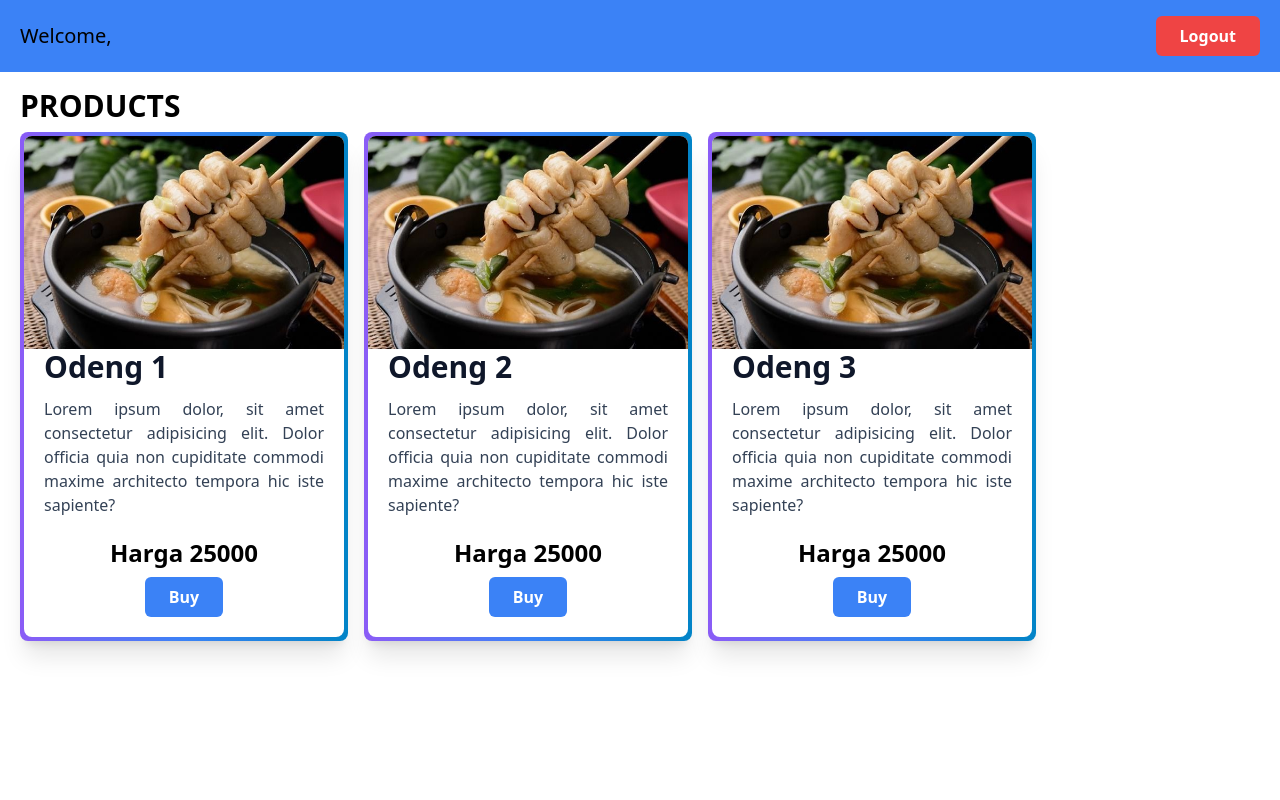
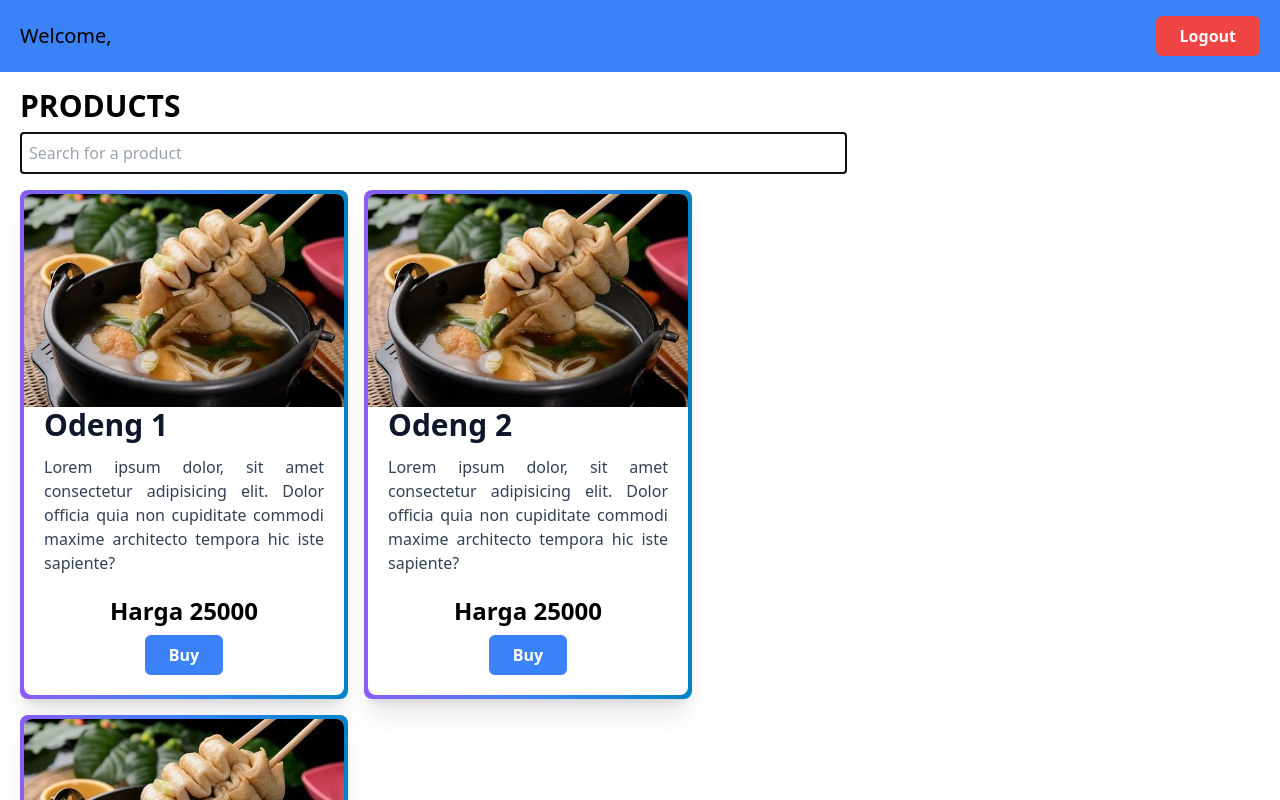
Before and after one commit to 20awm/relearn-nextjs, a Next.js app: page /products in a window 1280 px wide. Shown: the top 800 px of the page. Built offline with nearby package versions, Linux system fonts and the light colour scheme.

Commit message:
update useRef

```diff
--- a/src/pages/products/index.js
+++ b/src/pages/products/index.js
@@ -1,6 +1,6 @@
 import Button from "@/components/atoms/Button";
 import CardProduct from "@/components/molecules/CardProduct";
-import React, { useState, useEffect } from "react";
+import React, { useState, useEffect, useRef } from "react";
 
 const data = [
   {
@@ -33,12 +33,8 @@ function ProductsPage() {
   const [username, setUsername] = useState("");
   const [cart, setCart] = useState([]);
   const [total, setTotal] = useState(0);
-  /** useState : hooks dari react yang memungkinkan kita menambahkan state ke functional component.
-   * username : variabel state yang akan menyimpan nilai username
-   * setUsername : fungsi yang dipake buat memperbarui nilai username
-   * "" (string kosong dalam useState("")) : nilai awal dari state username
-   * ketika setUsername dipanggil dengan nilai baru, react akan me-render ulang komponen dengan nilai state yang baru
-   */
+  const [searchTerm, setSearchTerm] = useState("");
+  const searchInputRef = useRef(null);
 
   useEffect(() => {
     const getUsername = localStorage.getItem("username");
@@ -46,13 +42,8 @@ function ProductsPage() {
       setUsername(getUsername);
     }
     setCart(JSON.parse(localStorage.getItem("cart")) || []);
+    searchInputRef.current.focus();
   }, []);
-  /** useEffect(()=>{}, []) : hooks dari react yang memungkinkan kita untuk menambahkan side effect ke functional component
-   * useEffect dipake untuk memperbarui komponen ketika ada perubahan pada state.
-   * [] (array kosong/dependency array) : argumen kedua milik useEffect yang artinya efek ini akan dijalankan sekali
-   saat komponen pertama kali dirender(load).
-   jika username ditemukan di localStorage, ia menggunakan setUsername untuk memperbarui nilai dari state username
-   */
 
   const handleLogout = () => {
     localStorage.removeItem("username");
@@ -61,16 +52,13 @@ function ProductsPage() {
   };
 
   const handleAddToCart = (id) => {
-    // jika ada id yang sama maka akan menambahkan jumlah qty +1
     if (cart.find((item) => item.id === id)) {
-      //dia akan mapping dan membongkar itemnya untuk mencari data dengan id yg sama
       setCart(
         cart.map((item) =>
           item.id === id ? { ...item, qty: item.qty + 1 } : item
         )
       );
     } else {
-      // kalo data nya cma 1 maka cma akan di set satu
       setCart([...cart, { id, qty: 1 }]);
     }
   };
@@ -86,6 +74,10 @@ function ProductsPage() {
     }
   }, [cart]);
 
+  const filteredProducts = data.filter((product) =>
+    product.name.toLowerCase().includes(searchTerm.toLowerCase())
+  );
+
   return (
     <>
       <div className="flex justify-between items-center bg-blue-500 px-5 py-4">
@@ -93,11 +85,18 @@ function ProductsPage() {
         <Button color="bg-red-500" textButton="Logout" onClick={handleLogout} />
       </div>
       <div className="flex px-5 py-4">
-        <div className="flex flex-col">
+        <div className="flex flex-col w-2/3">
           <h1 className="text-3xl font-bold mb-2 uppercase">Products</h1>
-          {/* products */}
+          <input
+            ref={searchInputRef}
+            type="text"
+            value={searchTerm}
+            onChange={(e) => setSearchTerm(e.target.value)}
+            placeholder="Search for a product"
+            className="mb-4 p-2 border border-gray-300"
+          />
           <div className="flex flex-wrap gap-4">
-            {data.map((item) => (
+            {filteredProducts.map((item) => (
               <CardProduct key={item.id}>
                 <CardProduct.Header image={item.image} />
                 <CardProduct.Body title={item.name} desc={item.desc} />
@@ -115,10 +114,8 @@ function ProductsPage() {
             <h1 className="text-3xl font-bold mb-2 uppercase">Cart</h1>
             <div className="flex flex-col gap-2">
               {cart.map((item) => {
-                // logic untuk nyari id dalam variabel data, kalo id yg di data sama dengan id yg ada di cart maka ambil produknya
                 const datas = data.find((data) => data.id === item.id);
                 return (
-                  <>
                   <div key={item.id} className="flex p-4 border rounded-lg">
                     <img
                       src={datas.image}
@@ -127,9 +124,7 @@ function ProductsPage() {
                     />
                     <div className="flex justify-between w-full">
                       <div className="flex flex-col justify-between ml-3">
-                          <span className="font-bold text-xl">
-                            {datas.name}
-                          </span>
+                        <span className="font-bold text-xl">{datas.name}</span>
                         <span className="font-semibold">
                           {(datas.price * item.qty).toLocaleString("id-ID", {
                             style: "currency",
@@ -145,12 +140,11 @@ function ProductsPage() {
                       </div>
                     </div>
                   </div>
-                  </>
                 );
               })}
             </div>
             <div className="flex justify-between px-4 py-2 border mt-2">
-              <span className="font-semibold">total</span>
+              <span className="font-semibold">Total</span>
               <span className="font-semibold">
                 {total.toLocaleString("id-ID", {
                   style: "currency",
```
Lines whose indentation alone changed are shown as unchanged.
